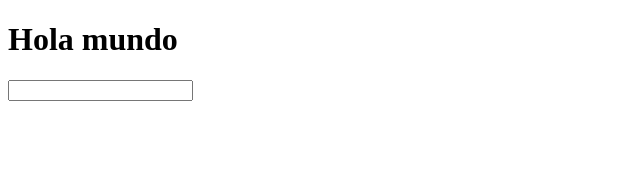
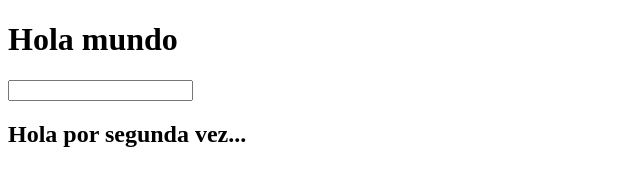
Before and after one commit to eliabjselvacruz/weblanding, a plain HTML site: page index.html in a window 1280 px wide. Shown: the whole page, without its empty margins (0-640 px from the left). Drawn offline with Linux system fonts and the light colour scheme.

Commit message:
Saludando por segunda vez.

```diff
--- a/index.html
+++ b/index.html
@@ -9,5 +9,6 @@
 <body>
     <h1>Hola mundo</h1>
     <input type="password">
+    <h2>Hola por segunda vez...</h2>
 </body>
 </html>
```
